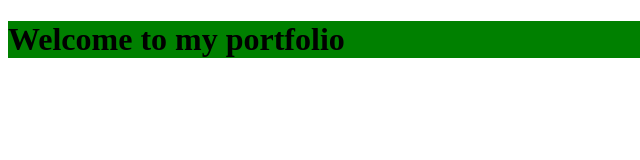
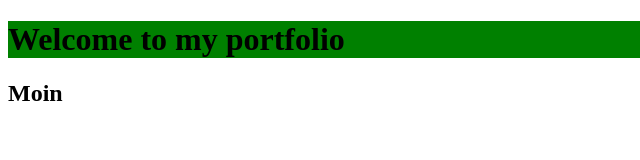
Before and after one commit to 5851moinuddin-shaikh/Portfolio, a website: page index.html in a window 1280 px wide. Shown: the full height of the page, 0-640 px from the left. Drawn offline with Linux system fonts and the light colour scheme.

Commit message:
Update index.html

```diff
--- a/index.html
+++ b/index.html
@@ -13,5 +13,6 @@
 </head>
 <body>
     <h1>Welcome to my portfolio</h1>
+    <h2>Moin</h2>
 </body>
 </html>
```
